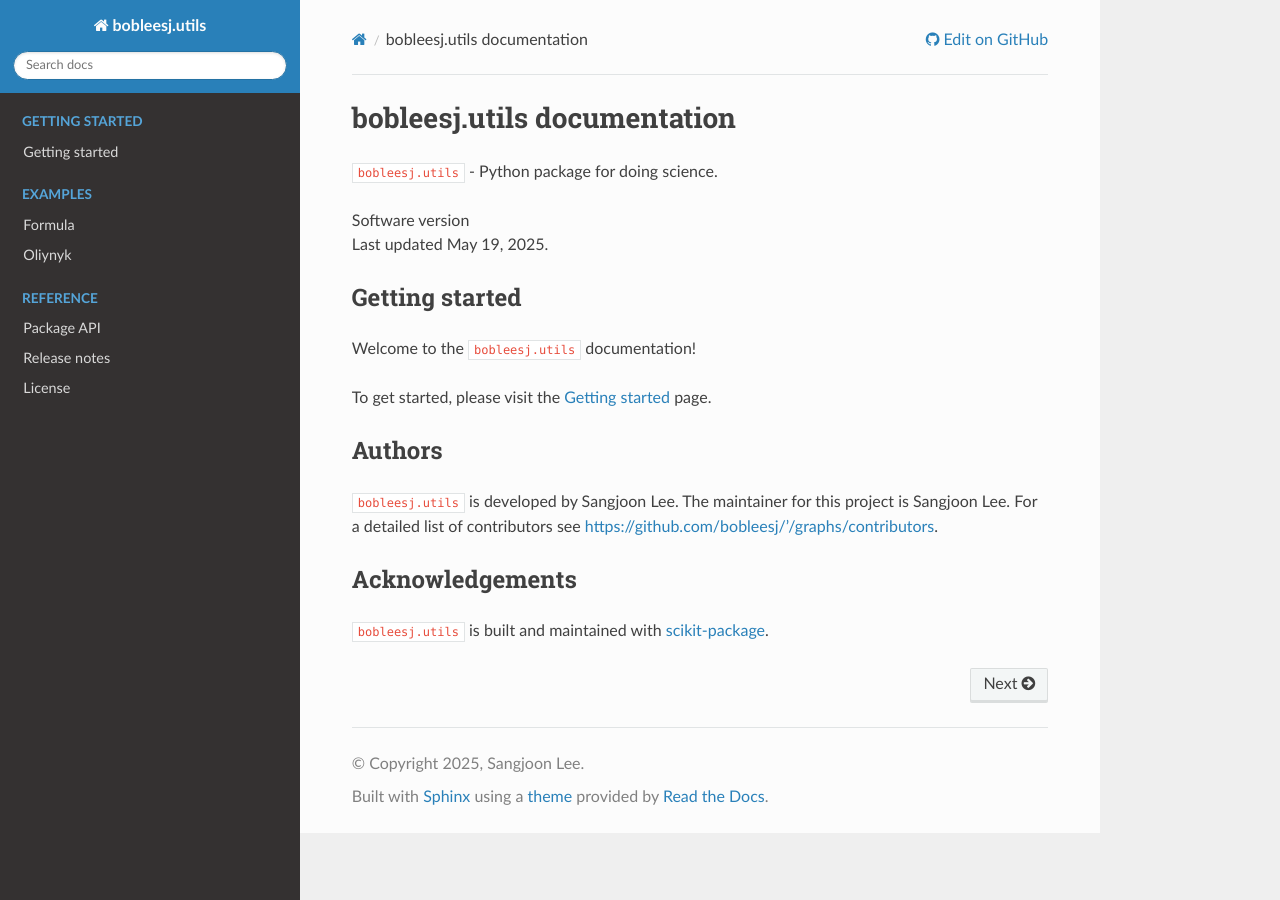
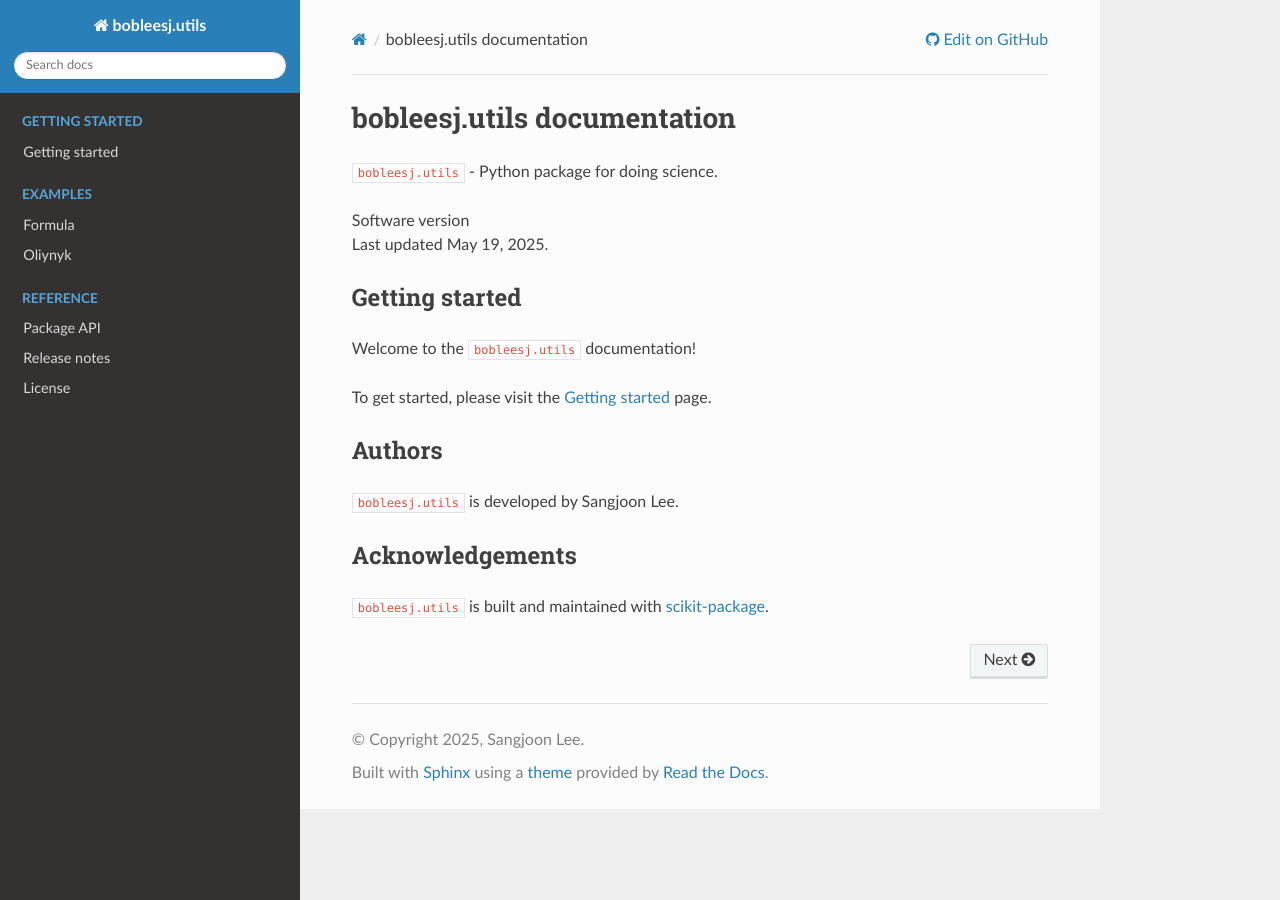
Before and after one commit to bobleesj/bobleesj.utils, a Sphinx documentation site: the page built from doc/source/index.rst, in a window 1280 px wide. Built offline with Sphinx 7.4.7 and the Read the Docs theme 3.1.0, drawn with Linux system fonts in a browser that asks for light colours.

Commit message:
chore: fix pc

```diff
--- a/doc/source/index.rst
+++ b/doc/source/index.rst
@@ -22,8 +22,7 @@ To get started, please visit the :ref:`Getting started <getting-started>` page.
 Authors
 =======
 
-``bobleesj.utils`` is developed by Sangjoon Lee. The maintainer for this project is Sangjoon Lee. For a detailed list of contributors see
-https://github.com/bobleesj/'/graphs/contributors.
+``bobleesj.utils`` is developed by Sangjoon Lee.
 
 
 ================
```
Also changed, not shown: doc/source/notebooks/Oliynyk.ipynb, 1 other file.
